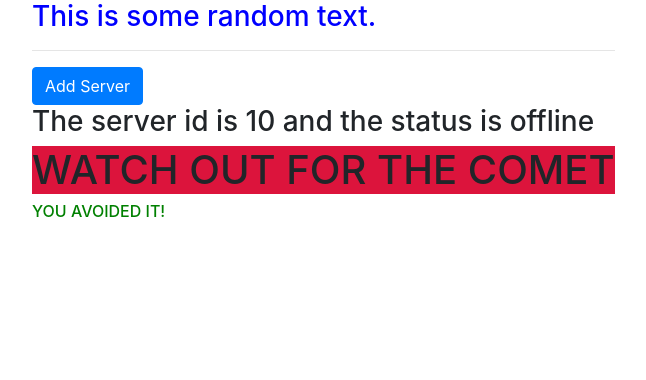
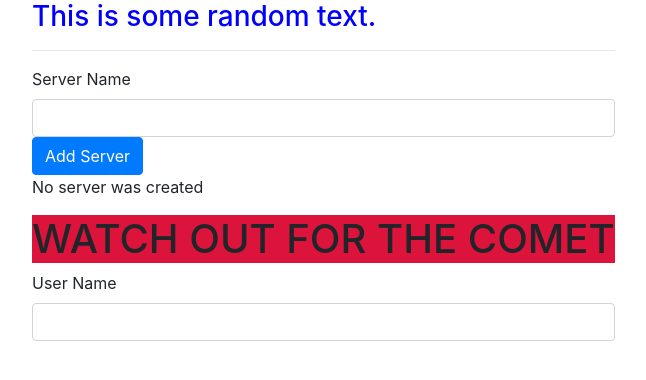
Before and after one commit to Cjstoney/angular_course, an Angular app: page / in a window 1280 px wide. Shown: the top 380 px of the page, without its empty margins (38-684 px from the left). Built offline with nearby package versions, Linux system fonts and the light colour scheme.

Commit message:
working on the databinding practice portion of the class

```diff
--- a/src/app/app.module.ts
+++ b/src/app/app.module.ts
@@ -5,6 +5,7 @@
 import { ServersComponent } from './servers/servers.component';
 import { WarningComponent } from './warning/warning.component';
 import {SuccessComponent } from './success/success.component';
+import { FormsModule } from '@angular/forms'
 
 @NgModule({
   declarations: [
@@ -16,6 +17,7 @@
   ],
   imports: [
     BrowserModule,
+    FormsModule
   ],
   providers: [],
   bootstrap: [AppComponent]
--- a/src/app/servers/servers.component.html
+++ b/src/app/servers/servers.component.html
@@ -1,2 +1,17 @@
-<button class="btn btn-primary" [disabled]="!allowNewServers">Add Server</button>
-<app-server></app-server>
+<label>Server Name</label>
+<!-- <input type="text"
+    class="form-control"
+    (input)='onUpdateServerName($event)' /> -->
+    <input type="text"
+    class="form-control"
+    [(ngModel)]='serverName'>
+    <!-- <p>{{ serverName }}</p> -->
+<button
+  class="btn btn-primary"
+  [disabled]="!allowNewServers"
+  (click)="onCreateServer()"
+>
+  Add Server
+</button>
+
+<p>{{ serverCreationStatus }}</p>
--- a/src/app/servers/servers.component.ts
+++ b/src/app/servers/servers.component.ts
@@ -7,6 +7,10 @@
 })
 export class ServersComponent implements OnInit {
   allowNewServers: boolean = false;
+  serverCreationStatus:string = 'No server was created';
+  serverName ='';
+
+
   constructor() {
     setTimeout(()=>{
       this.allowNewServers = true
@@ -16,4 +20,12 @@
   ngOnInit() {
   }
 
+  onCreateServer(){
+    this.serverCreationStatus = 'server was created! You have created the '+ this.serverName + ' server.'
+  }
+
+  onUpdateServerName(event: Event){
+    this.serverName = (<HTMLInputElement>event.target).value
+  }
+
 }
--- a/src/app/success/success.component.html
+++ b/src/app/success/success.component.html
@@ -1,3 +1,4 @@
-<h6 class='successful'>
-    YOU AVOIDED IT!
-</h6>
+<label>User Name</label>
+<input type="text" class='form-control'
+(input)='onUpdateUserName($event)'>
+<p>{{userName}}</p>
--- a/src/app/success/success.component.ts
+++ b/src/app/success/success.component.ts
@@ -7,4 +7,16 @@
 })
 
 export class SuccessComponent {
+ userName = ''
+    constructor(){
+
+    }
+
+    ngOnInit(){
+
+    }
+    onUpdateUserName(event:Event){
+        this.userName=(<HTMLInputElement>event.target).value
+        // this.userName = event
+    }
 }
```
